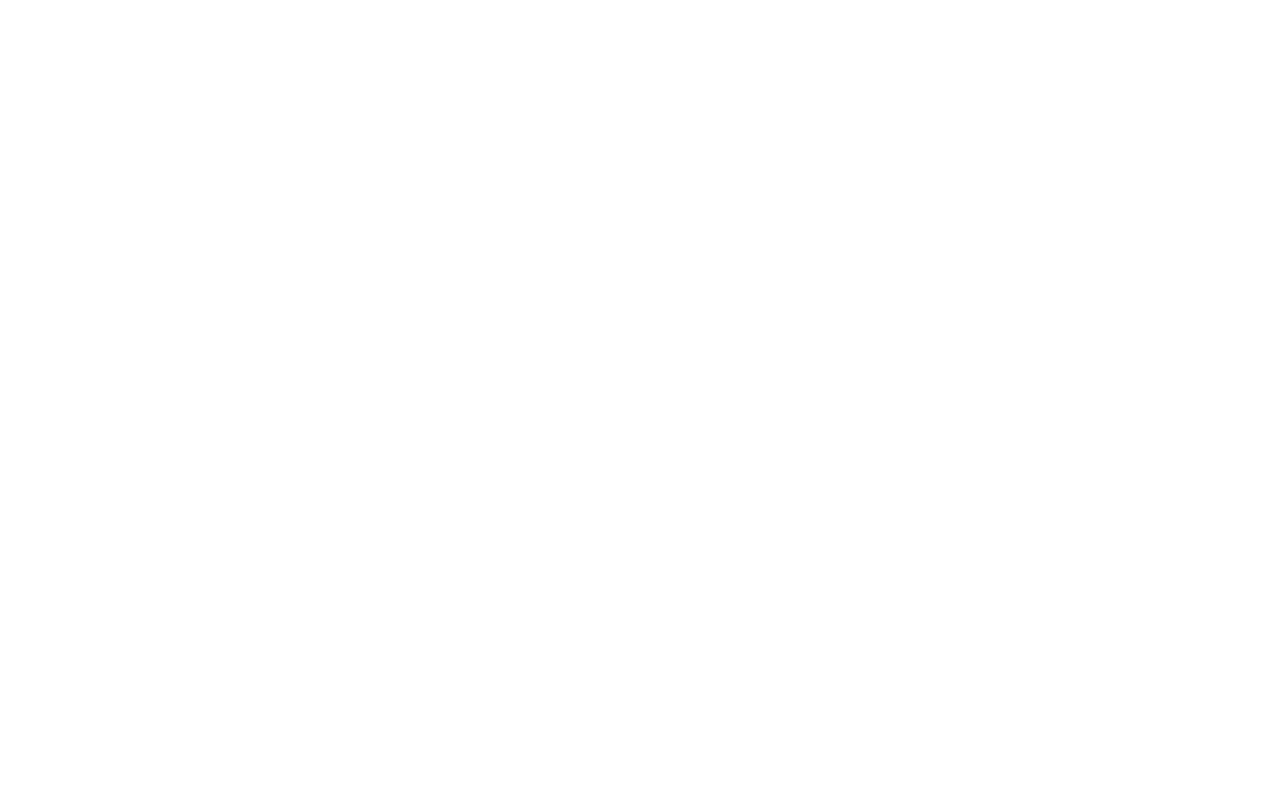
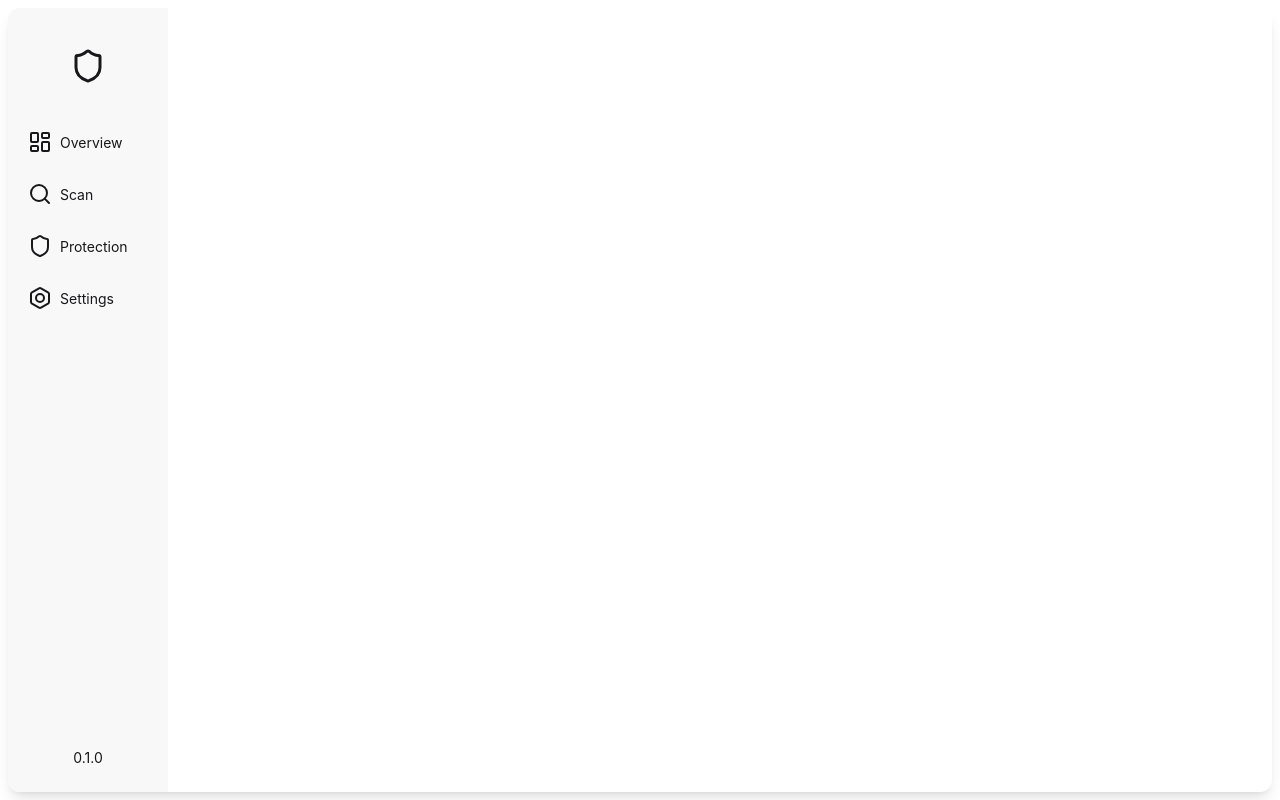
Before and after one commit to qylWheels/xav, a React (Vite) app in the folder xavgui/: page / in a window 1280 px wide. Built offline with nearby package versions, Linux system fonts and the light colour scheme.

Commit message:
Implement menubar in App.tsx.

```diff
--- a/xavgui/src/App.tsx
+++ b/xavgui/src/App.tsx
@@ -1,11 +1,38 @@
 import "@/index.css"
-import "./App.css"
+import "@/App.css"
 import Overview from "@/views/Overview";
 import Scan from "@/views/Scan";
+import { Shield, Search, LayoutDashboard, Bolt } from "lucide-react";
 
-function App({ children }: { children: React.ReactNode }) {
+function App() {
+  const menuItems = [
+    { icon: LayoutDashboard, text: "Overview" },
+    { icon: Search, text: "Scan" },
+    { icon: Shield, text: "Protection" },
+    { icon: Bolt, text: "Settings" }
+  ]
+  const majorVersion = "0"
+  const minorVersion = "1"
+  const patchVersion = "0"
+
   return (
-    <div className="w-screen h-screen bg-transparent p-4 overflow-hidden">
+    <div className="w-screen h-screen bg-transparent p-2 overflow-hidden">
+      <div className="w-full h-full bg-white rounded-xl shadow-lg">
+        <ul className="menu menu-md rounded-l-xl bg-base-200 w-40 h-full">
+          <div className="flex items-center justify-center my-8">
+            <Shield size={36} />
+          </div>
+          {menuItems.map((item) => (
+            <li key={item.text} className="my-2">
+              <a className="flex items-center">
+                <item.icon />
+                {item.text}
+              </a>
+            </li>
+          ))}
+          <span className="mt-auto self-center mb-4">{majorVersion}.{minorVersion}.{patchVersion}</span>
+        </ul>
+      </div>
     </div>
   );
 }
```
